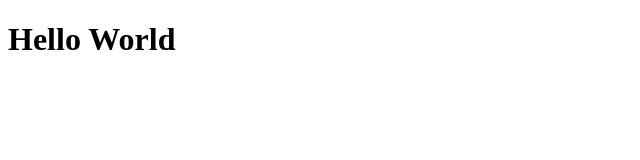
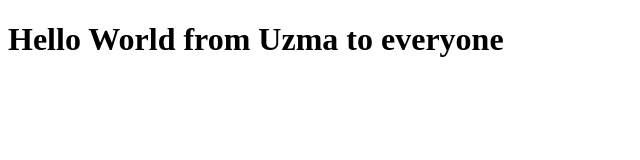
Before and after one commit to Bilal-Gujjar/Bootcamp2020-2, a plain HTML site: page index.html in a window 1280 px wide. Shown: the whole page, without its empty margins (0-640 px from the left). Drawn offline with Linux system fonts and the light colour scheme.

Commit message:
Index.html

```diff
--- a/index.html
+++ b/index.html
@@ -7,6 +7,6 @@
     <title>Document</title>
 </head>
 <body>
-    <h1>Hello World </h1>
+    <h1>Hello World from Uzma to everyone</h1>
 </body>
 </html>
```
